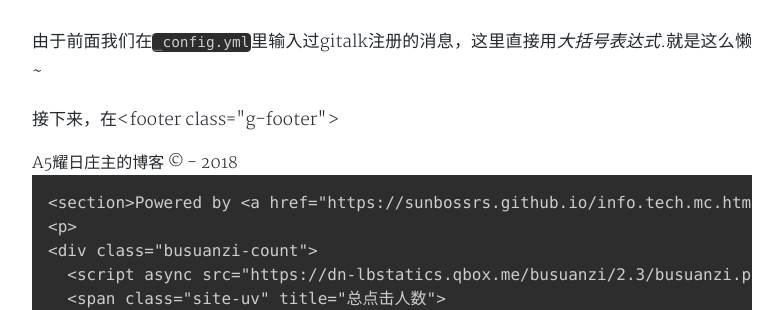
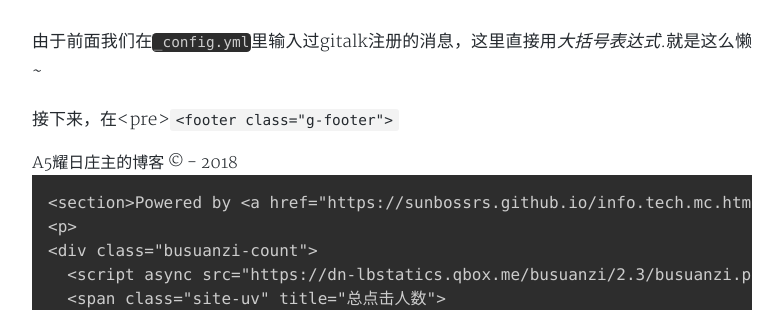
Before and after one commit to Sunbertrs/sunbossrs-blog-v1, a Jekyll site: the page built from _posts/2018-07-05-JekyllGitalk.md, in a window 1280 px wide and 1400 px high, scrolled down 3660 px. Shown: the part 151-461 px from the top of the window, without its empty margins (248-1031 px from the left). Built offline with Jekyll 4.4.1, drawn with Linux system fonts in a browser that asks for light colours; nearby versions of some CDN libraries; comment, search, counter and statistics services are not loaded; a style sheet for code colours, icons or effects is not loaded; some of the changed text lies outside the part shown.

Commit message:
Update 2018-07-05-JekyllGitalk.md

````diff
--- a/_posts/2018-07-05-JekyllGitalk.md
+++ b/_posts/2018-07-05-JekyllGitalk.md
@@ -86,7 +86,7 @@ comments:
 ```
 由于前面我们在`_config.yml`里输入过gitalk注册的消息，这里直接用*大括号表达式*.就是这么懒~
 
-接下来，在{% include footer.html %}的下面输入以下内容：
+接下来，在<pre><code>{% include footer.html %}</code></pre>的下面输入以下内容：
 ```html
 <script src="https://cdn.jsdelivr.net/npm/gitalk@1/dist/gitalk.min.js"></script>
 ```
````
